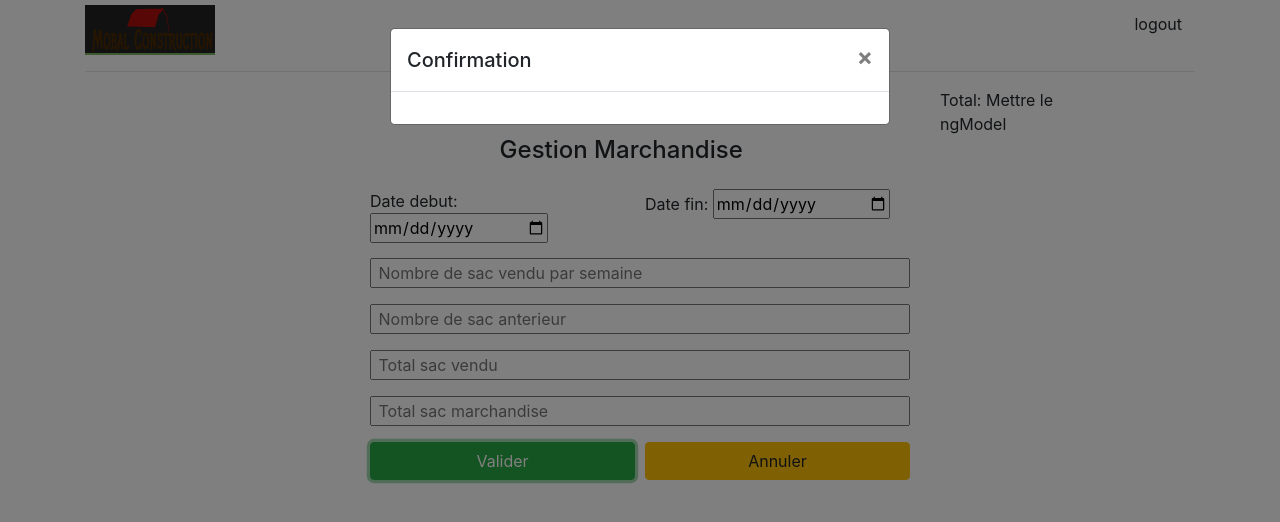
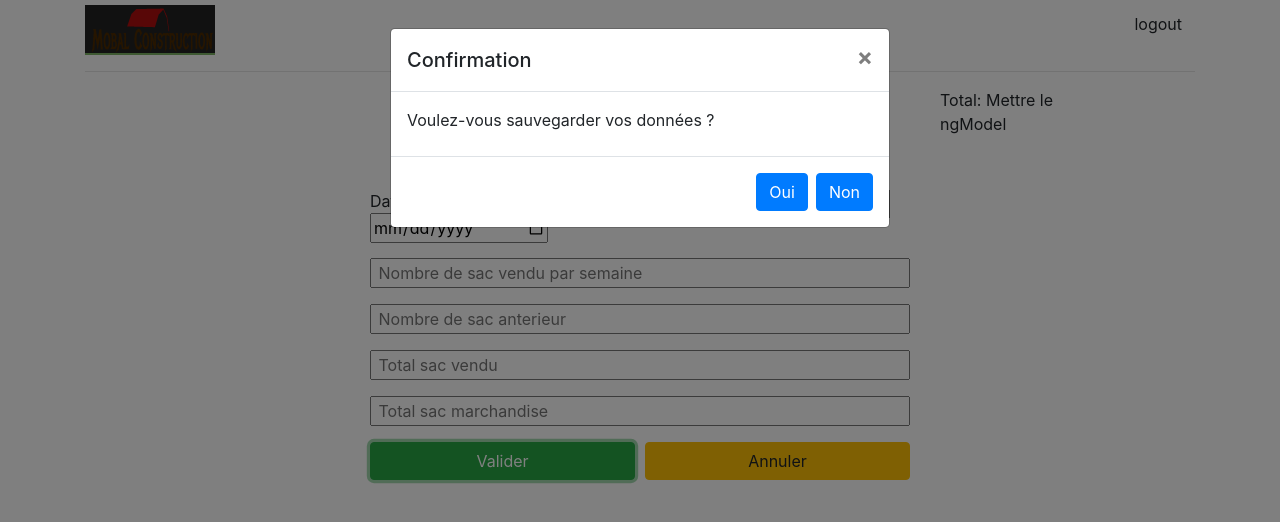
Before and after one commit to mobalde/mobalConstFront, an Angular app in the folder mobalConstFront/: page /marchandise in a window 1280 px wide. Both pictures are taken after a click on the button "Valider". Shown: the top 522 px of the page. Built offline with nearby package versions, Linux system fonts and the light colour scheme.

Commit message:
popin confirmation finaliser

```diff
--- a/mobalConstFront/src/app/popin/popin-confirmation/popin-confirmation.component.html
+++ b/mobalConstFront/src/app/popin/popin-confirmation/popin-confirmation.component.html
@@ -8,7 +8,14 @@
         </button>
       </div>
       <div class="modal-body">
-
+        <div class="contenu">
+          <label>Voulez-vous sauvegarder vos données ?</label>
+        </div>
+      </div>
+      <div class="modal-footer">
+        <button type="button" class="btn btn-primary btn-large">Oui</button>
+        <button type="button" class="btn btn-primary btn-large" data-dismiss="modal" aria-label="close"
+        >Non</button>
       </div>
     </div>
   </div>
```
